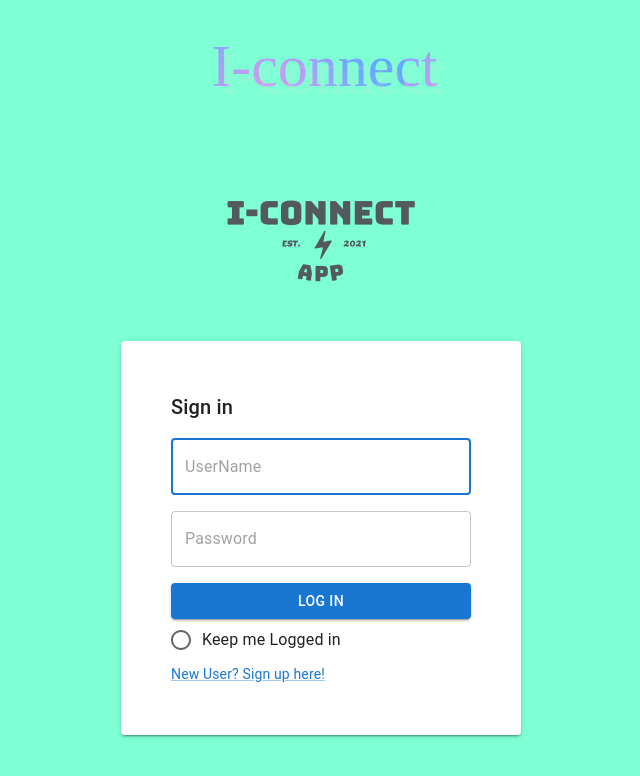
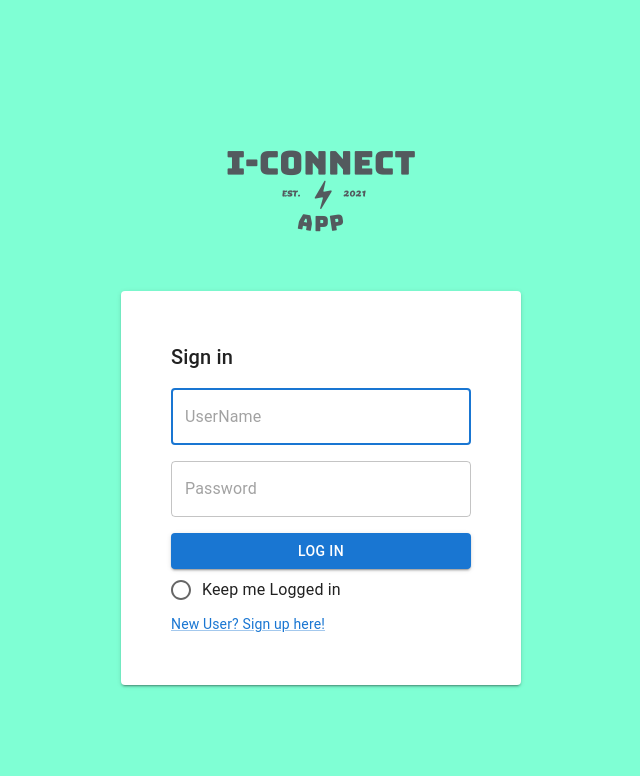
Before and after one commit to Frieda0315/404, a React (Create React App) app: page /login in a window 1280 px wide. Shown: the top 776 px of the page, without its empty margins (307-947 px from the left). Built offline with nearby package versions, Linux system fonts and the light colour scheme; a web font is replaced by a local one.

Commit message:
delete title

```diff
--- a/src/components/login/Login.js
+++ b/src/components/login/Login.js
@@ -94,7 +94,6 @@ class Login extends React.Component {
               className="login-form"
               alignItems="center"
             >
-              <div className="text text-3">I-connect</div>
               <Avatar
                 variant={"rounded"}
                 alt="The image"
```
